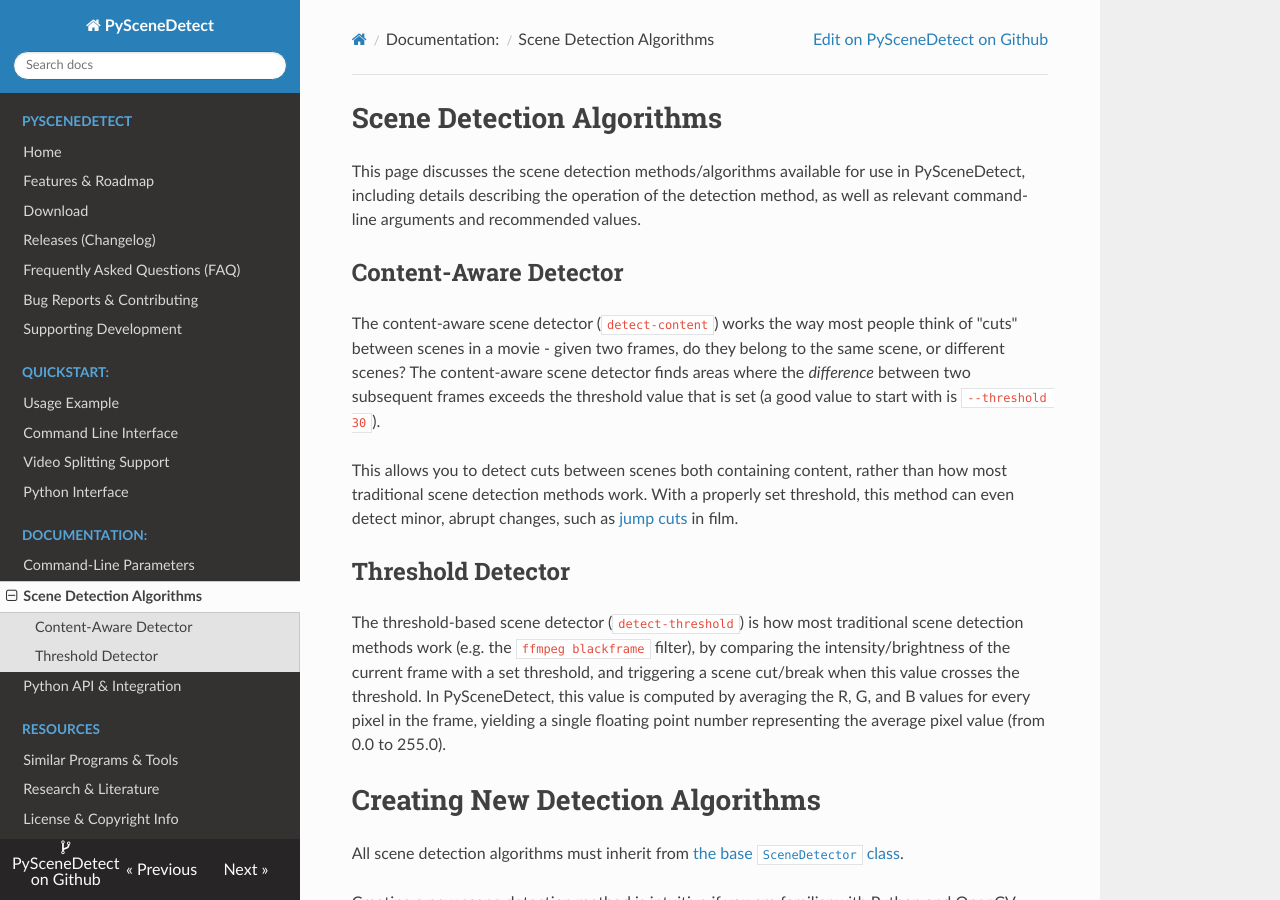
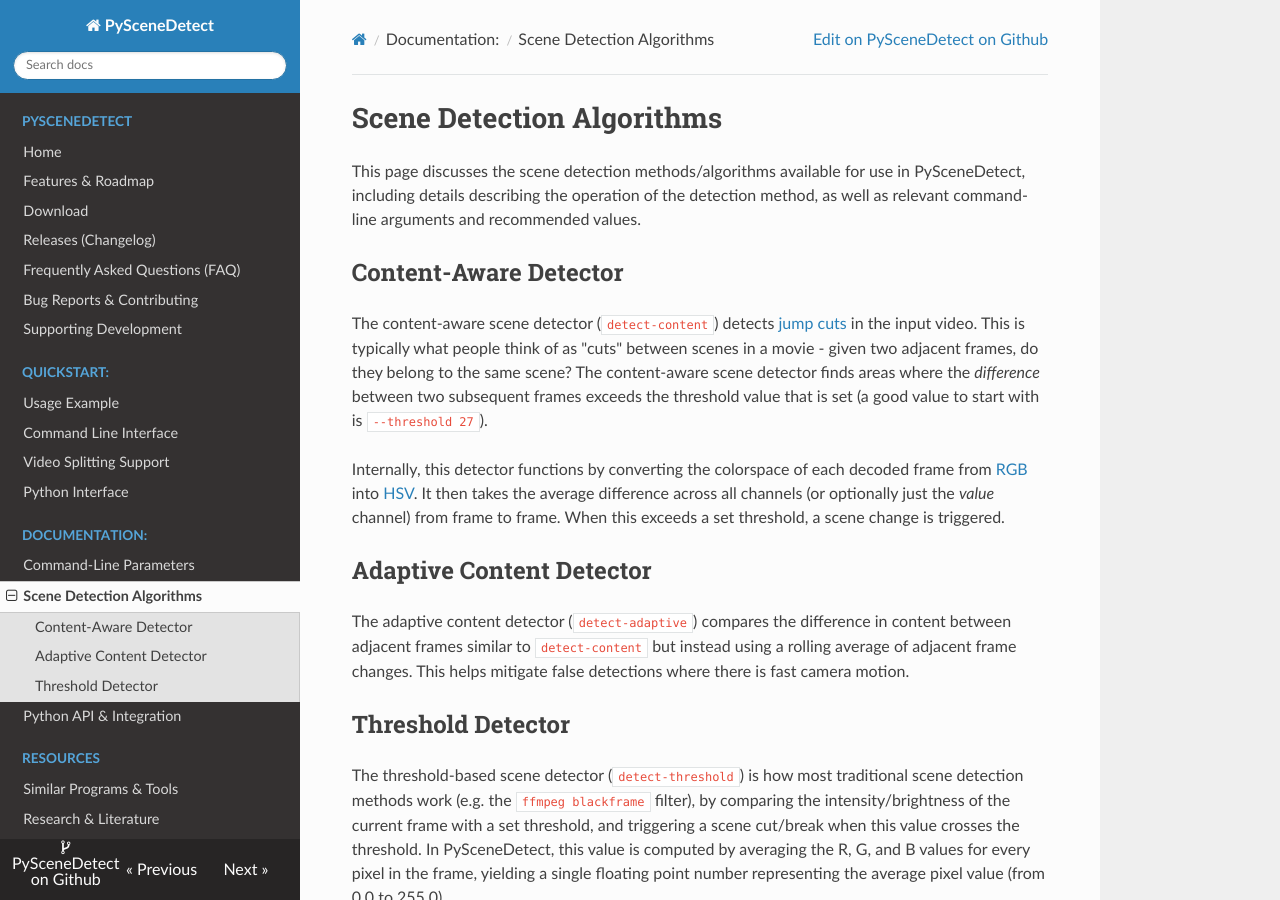
Before and after one commit to vovamushak/PySceneDetect, an MkDocs documentation site: the page built from docs/reference/detection-methods.md, in a window 1280 px wide and 900 px high. Built offline with MkDocs 1.6.1, drawn with Linux system fonts in a browser that asks for light colours; nearby versions of some CDN libraries; old or Windows-style settings are respelled for this version of MkDocs.

Commit message:
Add missing documentation for AdaptiveDetector.

```diff
--- a/docs/reference/detection-methods.md
+++ b/docs/reference/detection-methods.md
@@ -5,10 +5,13 @@ This page discusses the scene detection methods/algorithms available for use in
 
 ## Content-Aware Detector
 
-The content-aware scene detector (`detect-content`) works the way most people think of "cuts" between scenes in a movie - given two frames, do they belong to the same scene, or different scenes?  The content-aware scene detector finds areas where the *difference* between two subsequent frames exceeds the threshold value that is set (a good value to start with is `--threshold 30`).
+The content-aware scene detector (`detect-content`) detects [jump cuts](https://en.wikipedia.org/wiki/Jump_cut) in the input video.  This is typically what people think of as "cuts" between scenes in a movie - given two adjacent frames, do they belong to the same scene?  The content-aware scene detector finds areas where the *difference* between two subsequent frames exceeds the threshold value that is set (a good value to start with is `--threshold 27`).
 
-This allows you to detect cuts between scenes both containing content, rather than how most traditional scene detection methods work.  With a properly set threshold, this method can even detect minor, abrupt changes, such as [jump cuts](https://en.wikipedia.org/wiki/Jump_cut) in film.
+Internally, this detector functions by converting the colorspace of each decoded frame from [RGB](https://en.wikipedia.org/wiki/RGB_color_space) into [HSV](https://en.wikipedia.org/wiki/HSL_and_HSV).  It then takes the average difference across all channels (or optionally just the *value* channel) from frame to frame.  When this exceeds a set threshold, a scene change is triggered.
 
+## Adaptive Content Detector
+
+The adaptive content detector (`detect-adaptive`) compares the difference in content between adjacent frames similar to `detect-content` but instead using a rolling average of adjacent frame changes. This helps mitigate false detections where there is fast camera motion.
 
 ## Threshold Detector
 
```
Also changed, not shown: docs/features.md (+1 -0 lines), manual/api/detectors.rst (+9 -0 lines).
